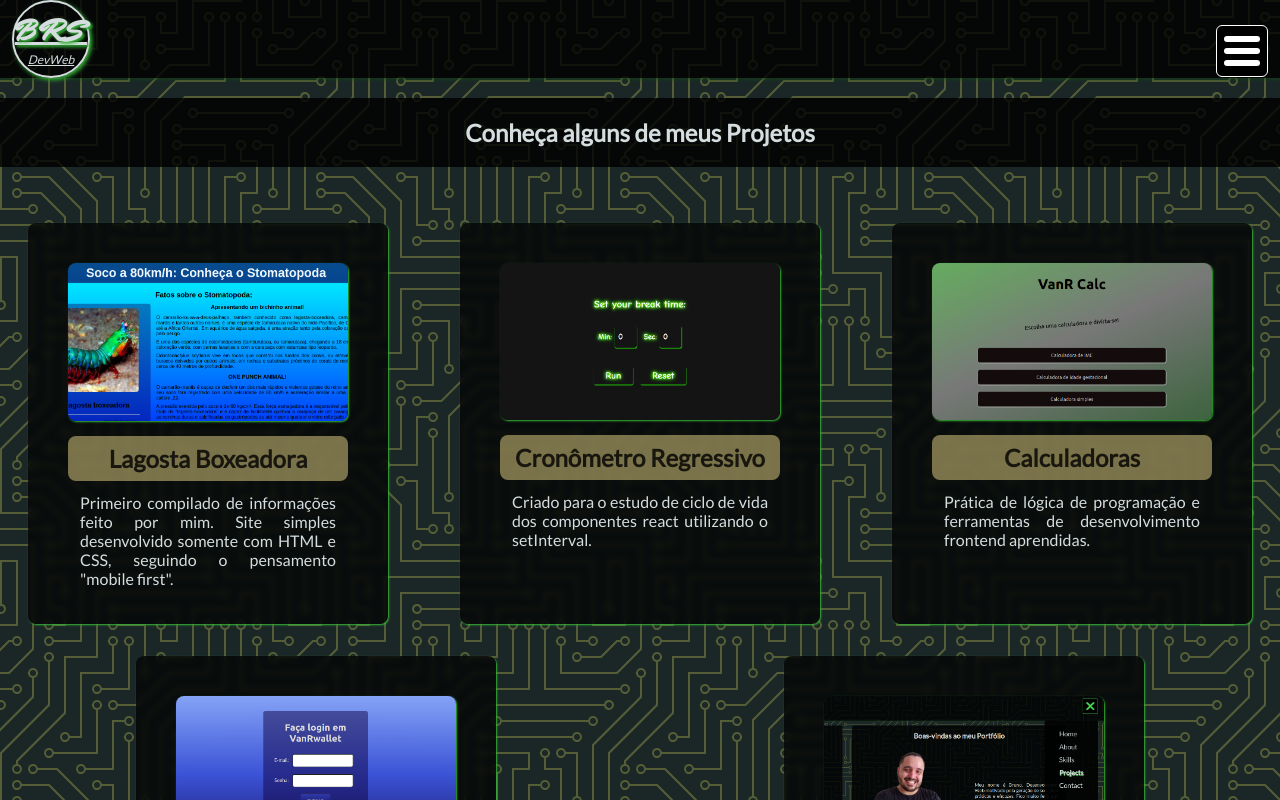
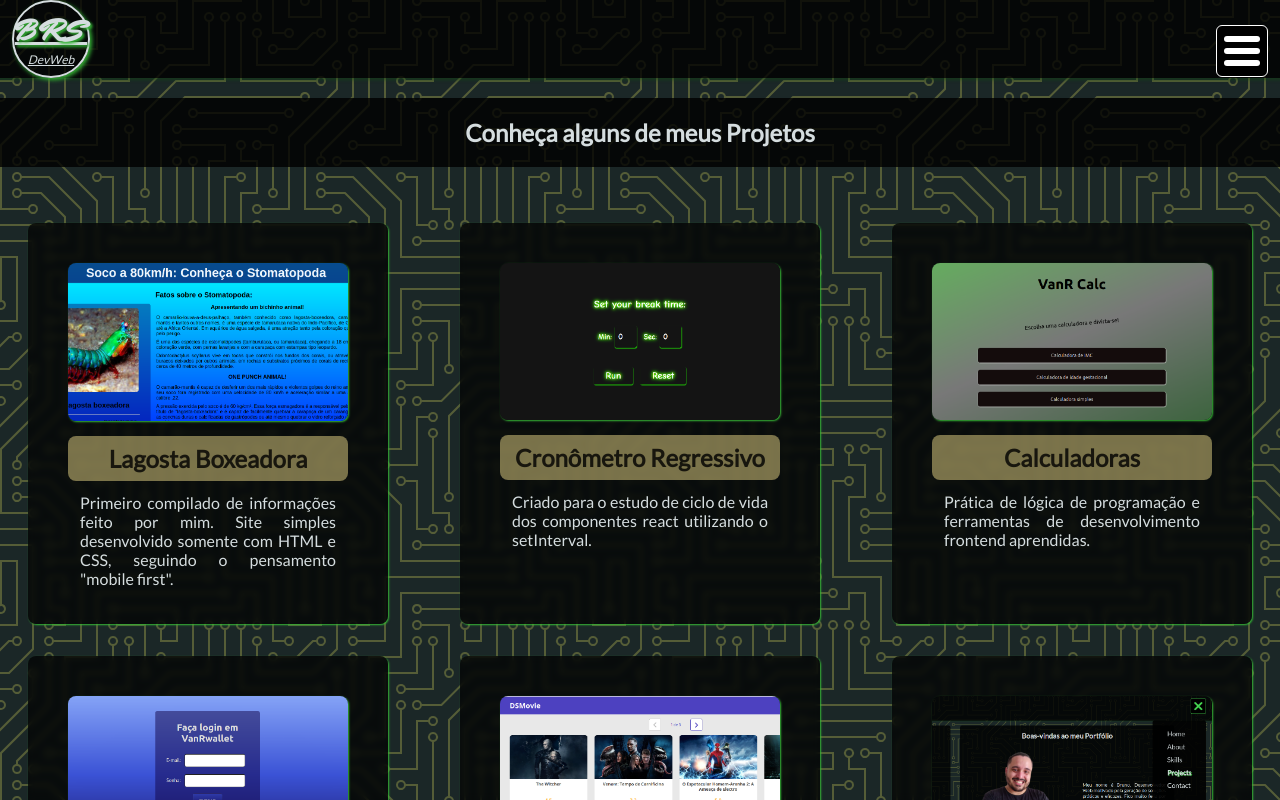
Before and after one commit to vanriwerson/portfolio-react-reboot, a React (Create React App) app: page /projects in a window 1280 px wide. Built offline with nearby package versions, Linux system fonts and the light colour scheme.

Commit message:
Adicionando DSMovie à lista de projetos

```diff
--- a/src/data/projectsList.js
+++ b/src/data/projectsList.js
@@ -2,6 +2,7 @@ import lagostaBoxeadora from '../images/projects/stomatopoda.png';
 import vanrTimer from '../images/projects/vanr-timer.png';
 import vanrCalc from '../images/projects/vanr-calc.png';
 import wallet from '../images/projects/wallet.png';
+import movies from '../images/projects/movies.png';
 import portfolio from '../images/projects/portfolio.png';
 
 const projectsList = [
@@ -35,6 +36,13 @@ const projectsList = [
   },
   {
     id: 'proj05',
+    imgUrl: movies,
+    linkToProject: 'https://bruno-riwerson-dsmovie.netlify.app/',
+    projectName: 'DSMovie',
+    projectDescription: 'App desenvolvido durante a Semana Spring React da escola DevSuperior. Pude exercitar e aprimorar o uso das ferramentas React, Typescript, Java, Springboot, Heroku e integração entre Frontend, Backend e Banco de dados',
+  },
+  {
+    id: 'proj06',
     imgUrl: portfolio,
     linkToProject: 'https://vanr-calculators.netlify.app/',
     projectName: 'Meu portfólio',
```
Also changed, not shown: src/images/projects/movies.png (added).
